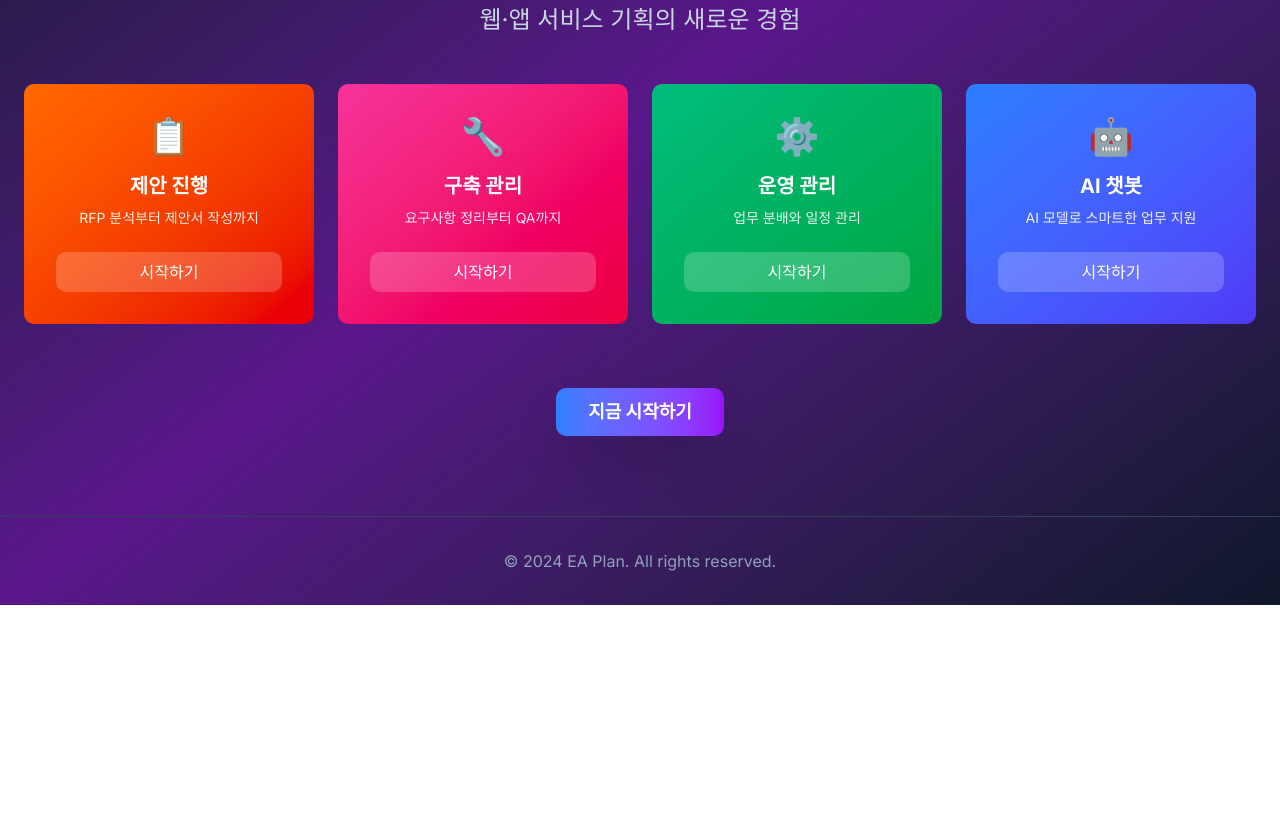
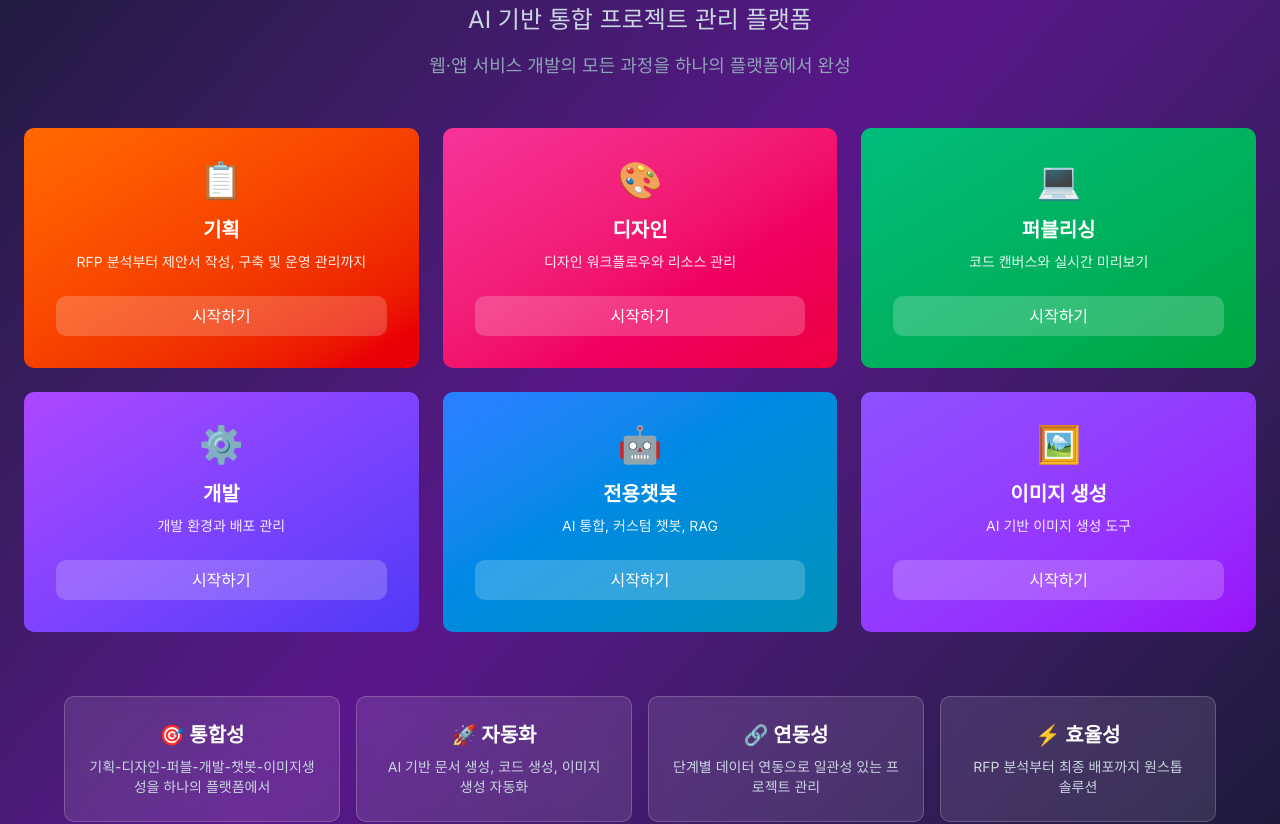
Before and after one commit to Donggull/ea_plan_02, a Next.js app: page / in a window 1280 px wide. Shown: the part 360-1184 px from the top of the page. Before the commit the page ends 965 px from the top, so only its background shows below. Built offline with nearby package versions, Linux system fonts and the light colour scheme; no server answers.

Commit message:
메인페이지 컨텐츠 PRD 문서 기반으로 업데이트

```diff
--- a/src/app/page.tsx
+++ b/src/app/page.tsx
@@ -8,36 +8,52 @@ import Card from '@/basic/src/components/Card/Card'
 
 const services = [
   {
-    id: 'proposal',
-    title: '제안 진행',
-    description: 'RFP 분석부터 제안서 작성까지',
+    id: 'planning',
+    title: '기획',
+    description: 'RFP 분석부터 제안서 작성, 구축 및 운영 관리까지',
     route: '/dashboard/planning',
     gradient: 'from-orange-500 to-red-600',
     icon: '📋'
   },
   {
-    id: 'development',
-    title: '구축 관리',
-    description: '요구사항 정리부터 QA까지',
-    route: '/dashboard/development',
+    id: 'design',
+    title: '디자인',
+    description: '디자인 워크플로우와 리소스 관리',
+    route: '/dashboard/design',
     gradient: 'from-pink-500 to-rose-600',
-    icon: '🔧'
+    icon: '🎨'
   },
   {
-    id: 'operation',
-    title: '운영 관리',
-    description: '업무 분배와 일정 관리',
-    route: '/dashboard',
+    id: 'publishing',
+    title: '퍼블리싱',
+    description: '코드 캔버스와 실시간 미리보기',
+    route: '/dashboard/publishing',
     gradient: 'from-emerald-500 to-green-600',
+    icon: '💻'
+  },
+  {
+    id: 'development',
+    title: '개발',
+    description: '개발 환경과 배포 관리',
+    route: '/dashboard/development',
+    gradient: 'from-purple-500 to-indigo-600',
     icon: '⚙️'
   },
   {
     id: 'chatbot',
-    title: 'AI 챗봇',
-    description: 'AI 모델로 스마트한 업무 지원',
+    title: '전용챗봇',
+    description: 'AI 통합, 커스텀 챗봇, RAG',
     route: '/dashboard/chatbot',
-    gradient: 'from-blue-500 to-indigo-600',
+    gradient: 'from-blue-500 to-cyan-600',
     icon: '🤖'
+  },
+  {
+    id: 'image',
+    title: '이미지 생성',
+    description: 'AI 기반 이미지 생성 도구',
+    route: '/dashboard/image',
+    gradient: 'from-violet-500 to-purple-600',
+    icon: '🖼️'
   }
 ]
 
@@ -125,12 +141,15 @@ export default function HomePage() {
           EA Plan
         </h1>
 
-        <p className="text-2xl text-slate-300 mb-12 max-w-2xl">
-          웹·앱 서비스 기획의 새로운 경험
+        <p className="text-2xl text-slate-300 mb-4 max-w-3xl">
+          AI 기반 통합 프로젝트 관리 플랫폼
+        </p>
+        <p className="text-lg text-slate-400 mb-12 max-w-3xl">
+          웹·앱 서비스 개발의 모든 과정을 하나의 플랫폼에서 완성
         </p>
 
         {/* Service Cards */}
-        <div className="grid grid-cols-1 md:grid-cols-2 lg:grid-cols-4 gap-6 max-w-7xl w-full mb-16">
+        <div className="grid grid-cols-1 md:grid-cols-2 lg:grid-cols-3 gap-6 max-w-7xl w-full mb-16">
           {services.map((service) => (
             <Card
               key={service.id}
@@ -158,6 +177,26 @@ export default function HomePage() {
           ))}
         </div>
 
+        {/* Core Values */}
+        <div className="grid grid-cols-1 md:grid-cols-2 lg:grid-cols-4 gap-4 max-w-6xl w-full mb-16">
+          <div className="bg-white/10 backdrop-blur-sm rounded-lg p-6 border border-white/20">
+            <h3 className="text-xl font-bold mb-2">🎯 통합성</h3>
+            <p className="text-sm text-slate-300">기획-디자인-퍼블-개발-챗봇-이미지생성을 하나의 플랫폼에서</p>
+          </div>
+          <div className="bg-white/10 backdrop-blur-sm rounded-lg p-6 border border-white/20">
+            <h3 className="text-xl font-bold mb-2">🚀 자동화</h3>
+            <p className="text-sm text-slate-300">AI 기반 문서 생성, 코드 생성, 이미지 생성 자동화</p>
+          </div>
+          <div className="bg-white/10 backdrop-blur-sm rounded-lg p-6 border border-white/20">
+            <h3 className="text-xl font-bold mb-2">🔗 연동성</h3>
+            <p className="text-sm text-slate-300">단계별 데이터 연동으로 일관성 있는 프로젝트 관리</p>
+          </div>
+          <div className="bg-white/10 backdrop-blur-sm rounded-lg p-6 border border-white/20">
+            <h3 className="text-xl font-bold mb-2">⚡ 효율성</h3>
+            <p className="text-sm text-slate-300">RFP 분석부터 최종 배포까지 원스톱 솔루션</p>
+          </div>
+        </div>
+
         {/* CTA Button */}
         <Button
           onClick={handleGetStarted}
```
